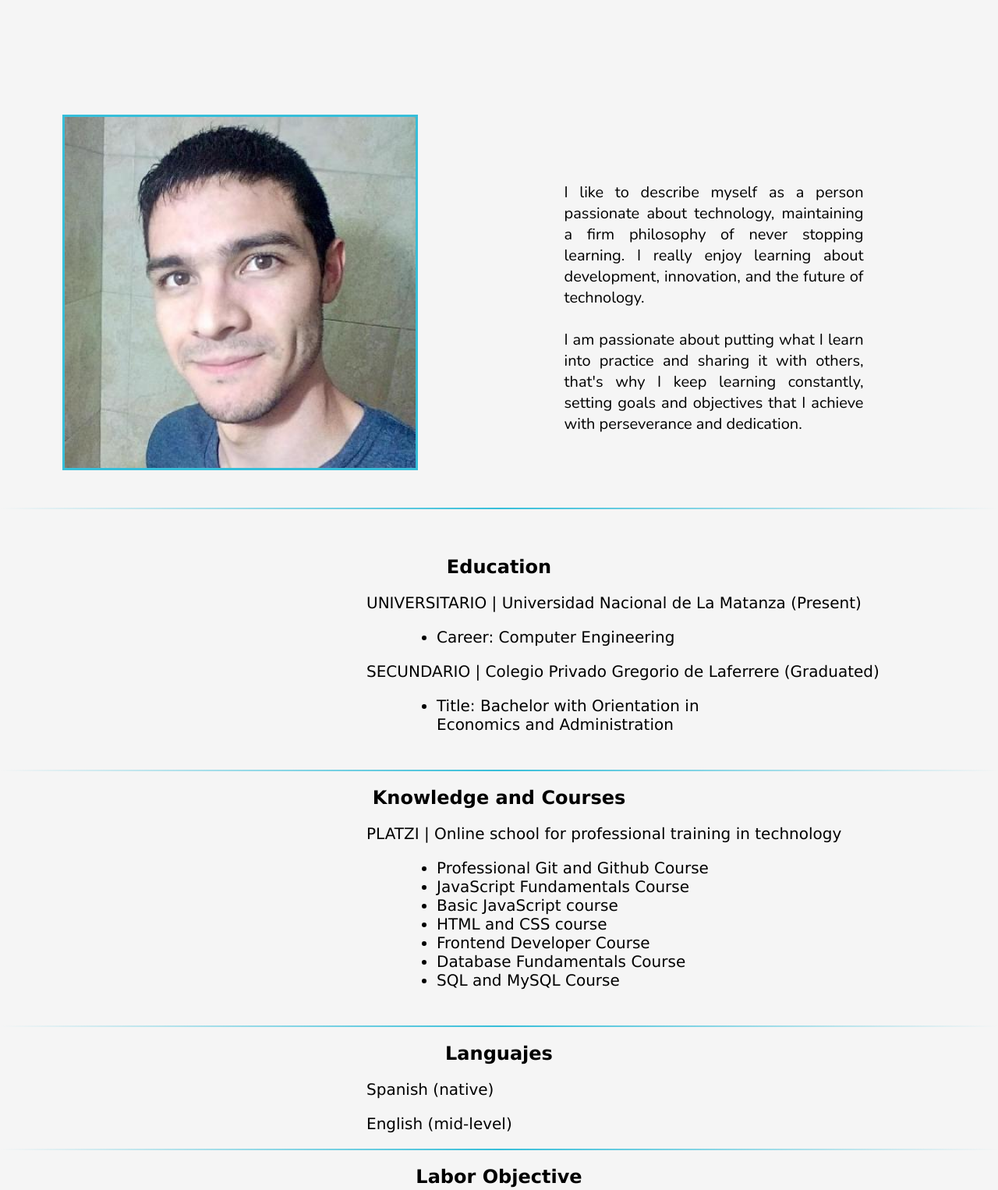
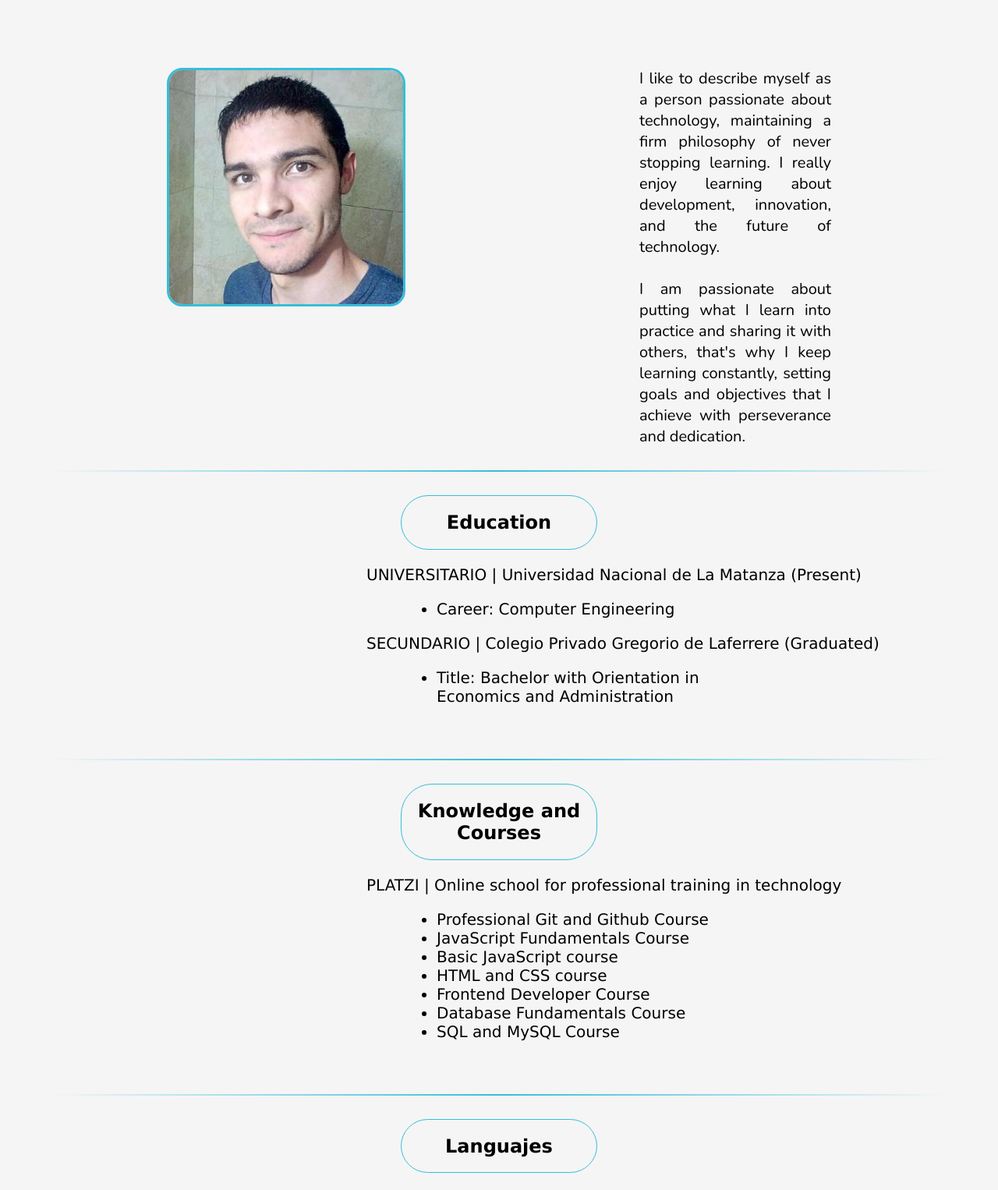
Before and after one commit to lordlez/personalweb, a plain HTML site: page index.html in a window 1280 px wide. Shown: the part 83-1609 px from the top of the page at 78% size. Drawn offline with nearby package versions, Linux system fonts and the light colour scheme.

Commit message:
actualizacion de la web 0.3

```diff
--- a/index.html
+++ b/index.html
@@ -9,6 +9,8 @@
     </head>
     <body>
         <!-- Cabezera web, barra de navegacion-->
+        <div class="wrapper">
+            <section>
                 <header>
                     <nav>
                         <div class="container-nav">
@@ -25,9 +27,15 @@
                         </div>
                     </nav>
                 </header>
+            </section>
+        </div>
 
+        <div class="wrapper">
             <!--Seccion del cuerpo de la web Sobre Mi-->
             <a name="about-me"></a>
+        </div>
+
+        <div class="wrapper">
             <section>
                 <div class="flex-container">
                         <img src="lordlez.jpg" alt="Mi foto">
@@ -39,14 +47,21 @@
                         </p>
                 </div>
             </section>
+        </div>
 
+        <div class="wrapper">
             <hr class="hr-section">
 
             <!--Apartado curriculum-->
             <a name="curriculum"></a>
-            <section class="section">
+        </div>
+
+            <div class="wrapper">
+                <section class="curriculum">
                         <div class="box">
+                            <div class="box-title">
                                 <h2>Education</h2>
+                            </div>
                             <p class="text-cv">
                                     UNIVERSITARIO | Universidad Nacional de La Matanza (Present)<br>
                             </p>
@@ -64,7 +79,9 @@
                         <hr class="hr-section">
 
                         <div class="box">
+                            <div class="box-title">
                                 <h2>Knowledge and Courses</h2>
+                            </div>
                             <p class="text-cv">
                                 PLATZI | Online school for professional training in technology<br>
                             </p>
@@ -82,7 +99,9 @@
                             <hr class="hr-section">
 
                         <div class="box">
+                            <div  class="box-title">
                                 <h2>Languajes</h2>
+                            </div>
                             <p class="text-cv">Spanish (native)</p>
                             <p class="text-cv">English (mid-level)</p>
                         </div>
@@ -90,7 +109,9 @@
                             <hr class="hr-section">
 
                         <div class="box">
+                            <div class="box-title">
                                 <h2>Labor Objective</h2>
+                            </div>
                             <p class="text-cv">
                                 I am a student eager to learn,
                                 looking for the job opportunity that allows me to grow
@@ -103,7 +124,9 @@
                         <!--Apartado de las habilidades-->
                         <a name="skills"></a>
                         <div class="skills">
+                            <div class="box-title">
                                 <h2>Skills</h2>
+                            </div>
                             <img src="html.png">
                             <img src="css.png">
                             <img src="js.png">
@@ -112,8 +135,10 @@
                             <img src="ps.png">
                         </div>
                 </section>
+            </div>
 
             <!--Contenedor de las redes socuales / contacto-->
+            <div class="wrapper">
                 <section class="social">
                     <div>
                         <a href="https://www.linkedin.com/in/lorenzo-david-lezcano/"><img src="linkedin.png" alt="Linkedin"></a>
@@ -123,10 +148,15 @@
                         <a href="https://www.facebook.com/xbenjiprice/"><img src="facebook.png" alt="Facebook"></a>
                     </div>
                 </section>
+            </div>
 
             <!--Pie de la pagina-->
-            <footer>
-                <p>Rights reserved to Lorenzo David Lezcano. Copyright 2021</p>
+            <div class="wrapper">
+                <section>
+                    <footer class="footer">
+                        <p>Designed by Lorenzo David Lezcano 2021</p>
                     </footer>
+                </section>
+            </div>
     </body>
 </html>
--- a/style.css
+++ b/style.css
@@ -1,82 +1,20 @@
- /*Estilos para la pestaña index*/
-.flex-container{
-    display: flex;
-    flex-direction: row;
-    margin-top: 150px;
+:root {
+    --celestito: #36bed9;
 }
 
-.flex-container p{
-    font-size: 20px;
-    font-family: 'Nunito', sans-serif;
-    width: 30%;
-    margin: auto;
-    text-align: justify;
-}
-
-.flex-container img{
-    border: solid #36bed9;
-    height: 450px;
-    width: 450px;
-    margin: 0px 15px 40px 80px;
-}
-
-/*Estilos para la pestaña cv*/
-.section{
-    width: 100%;
-    margin: 0 auto;
-}
-
-.education{
-    justify-content: center;
-}
-
-.section h2{
-    font-family: Verdana, Geneva, Tahoma, sans-serif;
-    text-align: center;
-}
-
-.text-cv{
-    font-family: Verdana, Geneva, Tahoma, sans-serif;
-    margin-left: 130px;
-    width: 700px;
-    text-align: justify;
-    font-size: 20px;
-}
-
-.text-items{
-    margin-left: 180px;
-    font-size: 20px;
-    font-family: Verdana, Geneva, Tahoma, sans-serif;
-}
-
-.section{
-    margin-top: 60px;
-}
-
-.hr-section{
-    height: 2px;
-    background-image: -webkit-linear-gradient(left,transparent,#36bed9,transparent);
-    border: 0;
-}
-
-.box{
-    margin: 0 auto;
-    width: 600px;
-}
-
-.skills img{
-    margin-left: 90px;
-}
-
-/*Estilos compartidos en ambas pestañas*/
 body{
     background-color: #F5F5F5;
     margin: auto;
 }
 
+.wrapper{
+    width: 90%;
+    margin: 0 auto;
+}
+
 .container-nav{
     display: flex;
-    background-color: #36bed9;
+    background-color: var(--celestito);
     height: 80px;
     align-items: center;
     justify-content: center;
@@ -129,6 +67,85 @@ body{
     color: white;
 }
 
+.flex-container{
+    display: flex;
+    flex-direction: row;
+    margin-top: 90px;
+    justify-content: space-between;
+}
+
+.flex-container p{
+    font-size: 20px;
+    font-family: 'Nunito', sans-serif;
+    width: 30%;
+    margin: 0px 150px;
+    text-align: justify;
+}
+
+.flex-container img{
+    border: solid var(--celestito);
+    height: 300px;
+    width: 350px;
+    margin: 0px 150px;
+    object-fit: cover;
+    border-radius: 20px;
+}
+
+
+.curriculum{
+    width: 100%;
+    margin: 0 auto;
+}
+
+.curriculum h2{
+    font-family: Verdana, Geneva, Tahoma, sans-serif;
+    text-align: center;
+}
+
+.education{
+    justify-content: center;
+}
+
+
+.text-cv{
+    font-family: Verdana, Geneva, Tahoma, sans-serif;
+    margin-left: 130px;
+    width: 700px;
+    text-align: justify;
+    font-size: 20px;
+}
+
+.text-items{
+    margin-left: 180px;
+    font-size: 20px;
+    font-family: Verdana, Geneva, Tahoma, sans-serif;
+}
+
+.box{
+    margin: 0 auto;
+    width: 600px;
+}
+
+.box-title{
+    border: 1px solid var(--celestito);
+    border-radius: 40px;
+    width: 250px;
+    margin: auto;
+    height: 50;
+    margin-bottom: 10px;
+}
+
+.skills img{
+    margin-left: 90px;
+}
+
+.hr-section{
+    height: 2px;
+    background-image: -webkit-linear-gradient(left,transparent,#36bed9,transparent);
+    border: 0;
+    margin: 30px 0px;
+}
+
 .social{
     text-align: center;
     font-family: Verdana, Geneva, Tahoma, sans-serif;
@@ -139,8 +156,8 @@ body{
     display: flex;
     flex-direction: row;
     justify-content: center;
-    background-color: #36bed9;
-    margin-top: 190px;
+    background-color: var(--celestito);
+    margin-top: 50px;
 
 }
 
@@ -164,5 +181,9 @@ body{
     margin: auto;
 }
 
+.footer{
+    text-align: center;
+    font-family: 'Nunito', sans-serif;
+}
 
 /* Responsive design*/
```
Lines whose indentation alone changed are shown as unchanged.
